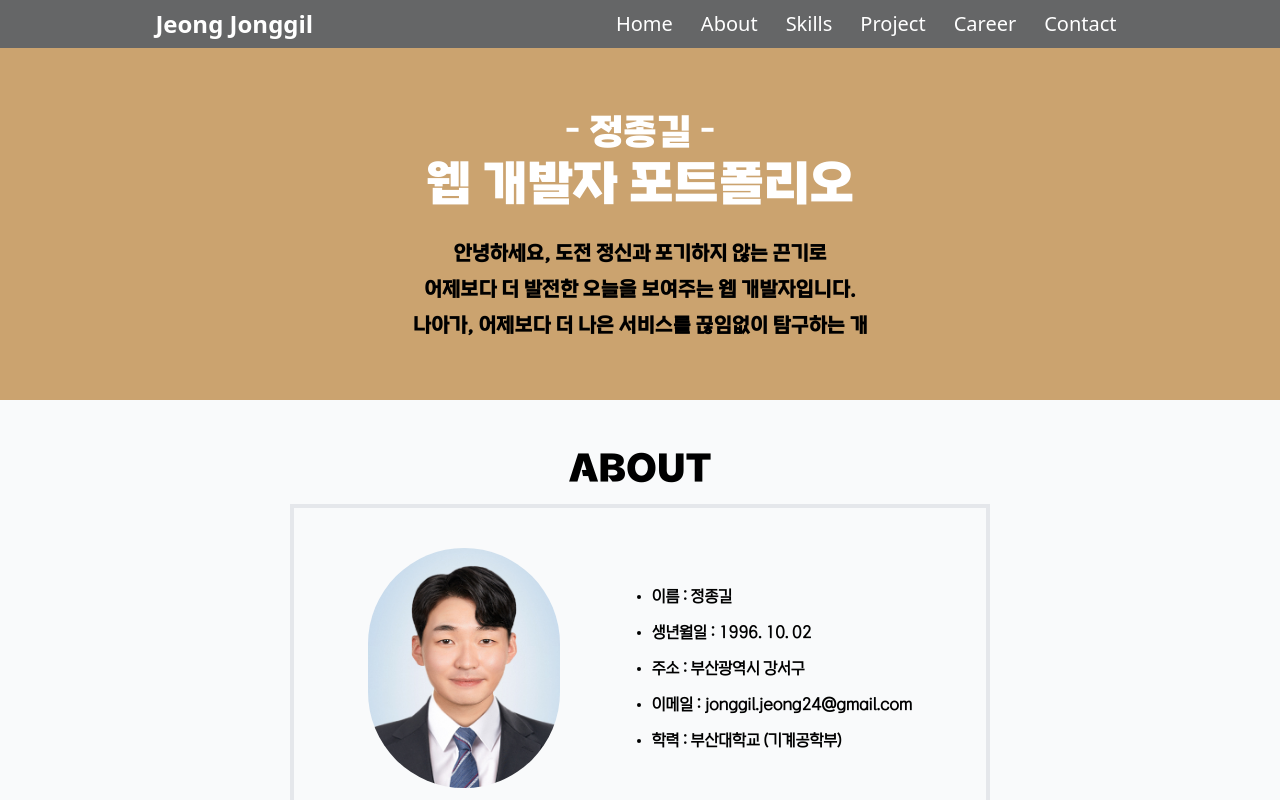
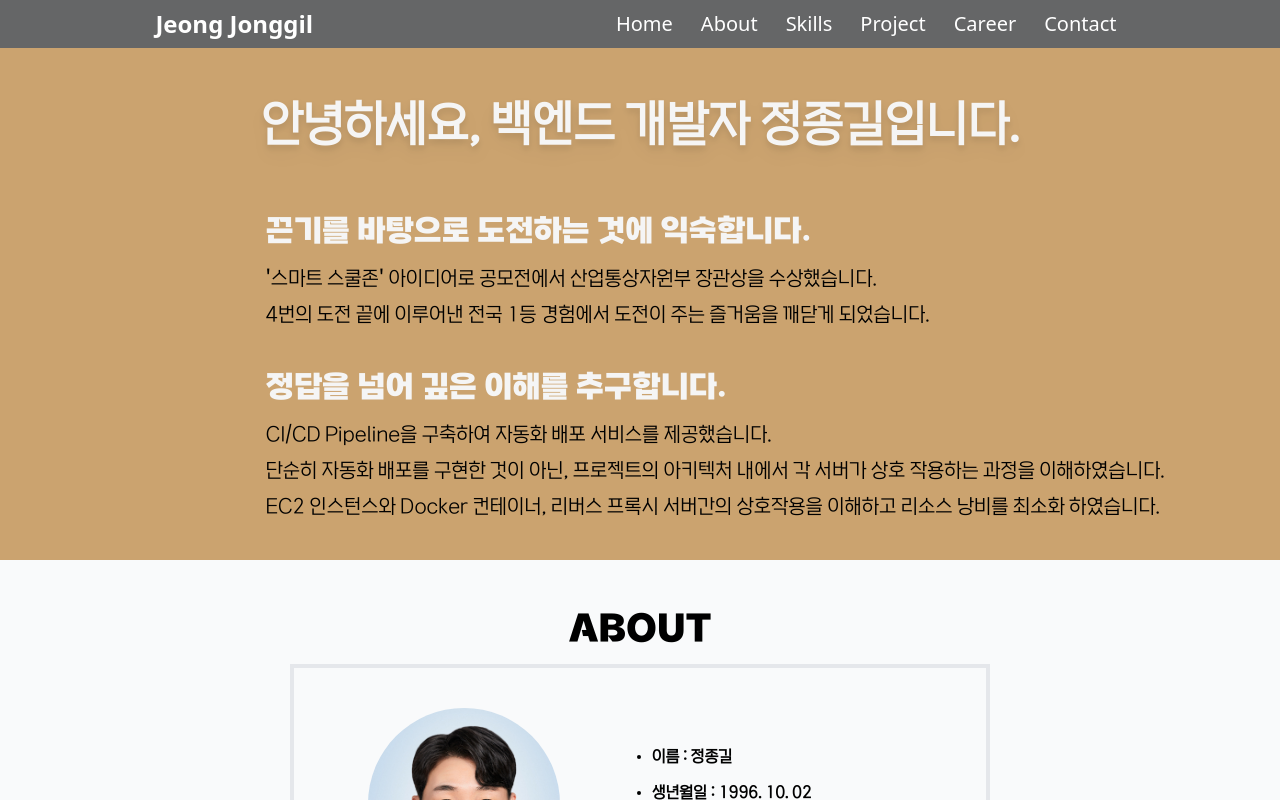
Before and after one commit to Jonggil-dev/Jonggiil-Jeong.github.io, a React (Create React App) app: page / in a window 1280 px wide. Shown: the top 800 px of the page. Built offline with nearby package versions, Linux system fonts and the light colour scheme.

Commit message:
Docs : Intro 수정

```diff
--- a/src/components/Intro.js
+++ b/src/components/Intro.js
@@ -1,60 +1,46 @@
-import React, { useState, useEffect } from "react";
-
-const TypingText = ({ text, speed, delay }) => {
-  const [displayedText, setDisplayedText] = useState("");
-
-  useEffect(() => {
-    const timer = setTimeout(() => {
-      let index = 0;
-      const interval = setInterval(() => {
-        setDisplayedText((prev) => prev + text.charAt(index));
-        index++;
-        if (index === text.length) clearInterval(interval);
-      }, speed);
-    }, delay);
-
-    return () => clearTimeout(timer);
-  }, [text, speed, delay]);
-
-  return <>{displayedText}</>;
-};
+import React from "react";
 
 const Intro = () => {
   return (
     <section
       id="Home"
-      className="pt-[50px] bg-[#cba36f] h-[400px] flex flex-col items-center justify-center"
+      className="pt-[100px] bg-[#cba36f] h-auto flex flex-col items-center justify-center space-y-6 py-10"
     >
-      <upper className="text-center introUpper">
-        <p className="text-4xl font-extrabold text-white mb-2">- 정종길 -</p>
-        <p className="text-5xl font-extrabold text-white">
-          웹 개발자 포트폴리오
-        </p>
-      </upper>
+      <h1 className="text-5xl font-extrabold text-[#f5f5f5] drop-shadow-lg mb-6">
+        안녕하세요, 백엔드 개발자 정종길입니다.
+      </h1>
+      <div className="flex flex-col items-start ms-[150px]">
+        <div className="mt-4">
+          <h2 className="text-3xl font-bold text-[#f5f5f5] mb-4">
+            끈기를 바탕으로 도전하는 것에 익숙합니다.
+          </h2>
+          <p className="text-xl mt-2">
+            '스마트 스쿨존' 아이디어로 공모전에서 산업통상자원부 장관상을
+            수상했습니다.
+          </p>
+          <p className="text-xl mt-2">
+            4번의 도전 끝에 이루어낸 전국 1등 경험에서 도전이 주는 즐거움을
+            깨닫게 되었습니다.
+          </p>
+        </div>
 
-      <lower className="text-center font-semibold mt-8 introLower">
-        <h1 className="text-xl">
-          <TypingText
-            text="안 녕하세요, 도전 정신과 포기하지 않는 끈기로"
-            speed={70}
-            delay={0}
-          />
-        </h1>
-        <p className="text-xl mt-2">
-          <TypingText
-            text="어 제보다 더 발전한 오늘을 보여주는 웹 개발자입니다."
-            speed={70}
-            delay={2000}
-          />
-        </p>
-        <p className="text-xl mt-2">
-          <TypingText
-            text="나 아가, 어제보다 더 나은 서비스를 끊임없이 탐구하는 개발자가 되겠습니다."
-            speed={70}
-            delay={4000}
-          />
-        </p>
-      </lower>
+        <div className="mt-10">
+          <h2 className="text-3xl font-bold text-[#f5f5f5] mb-4">
+            정답을 넘어 깊은 이해를 추구합니다.
+          </h2>
+          <p className="text-xl mt-2">
+            CI/CD Pipeline을 구축하여 자동화 배포 서비스를 제공했습니다.
+          </p>
+          <p className="text-xl mt-2">
+            단순히 자동화 배포를 구현한 것이 아닌, 프로젝트의 아키텍처 내에서 각
+            서버가 상호 작용하는 과정을 이해하였습니다.
+          </p>
+          <p className="text-xl mt-2">
+            EC2 인스턴스와 Docker 컨테이너, 리버스 프록시 서버간의 상호작용을
+            이해하고 리소스 낭비를 최소화 하였습니다.
+          </p>
+        </div>
+      </div>
     </section>
   );
 };
```
